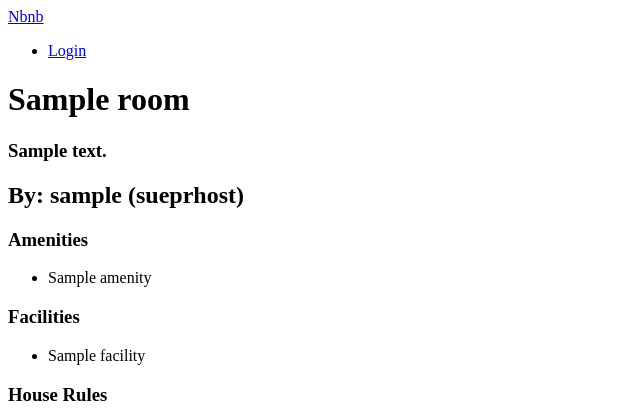
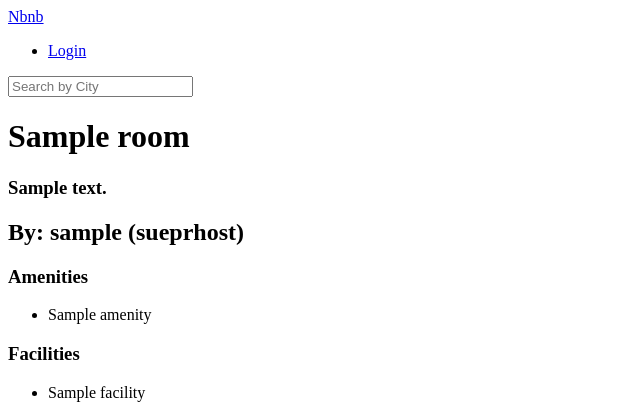
Before and after one commit to agnespark/airbnb-clone, a Django app: page /rooms/1 in a window 1280 px wide. Shown: the top 420 px of the page, without its empty margins (0-640 px from the left). Run offline with Django 3.2, Linux system fonts and the light colour scheme; tables that the repository leaves empty hold one stand-in row (values such as "Sample post"); parts of the project's set-up code (start-up, migrations or seed data) failed here and were passed over.

Commit message:
#13.0 Template, Form, Url, Setup

```diff
--- a/rooms/urls.py
+++ b/rooms/urls.py
@@ -3,4 +3,7 @@ from . import views
 
 app_name = "rooms"
 
-urlpatterns = [path("<int:pk>", views.RoomDetail.as_view(), name="detail")]
+urlpatterns = [
+    path("<int:pk>", views.RoomDetail.as_view(), name="detail"),
+    path("search/", views.search, name="search"),
+]
--- a/rooms/views.py
+++ b/rooms/views.py
@@ -1,6 +1,7 @@
 from math import ceil
 
-# from django.shortcuts import render, redirect
+from django.shortcuts import render, redirect
+
 # from django.core.paginator import Paginator, EmptyPage
 # from django.utils import timezone
 from django.views.generic import ListView, DetailView
@@ -34,6 +35,12 @@ class RoomDetail(DetailView):
     """RoomDetail Definition"""
 
     model = models.Room
+
+
+def search(request):
+    city = request.GET.get("city")
+    city = str.capitalize(city)
+    return render(request, "rooms/search.html", {"city": city})
 
 
 # 4. function based view - room detail
--- a/templates/404.html
+++ b/templates/404.html
@@ -1,4 +1,8 @@
 {% extends "base.html" %}
+
+{% block page_title %}
+    Not found
+{% endblock page_title %}
 
 {% block content %}
 
--- a/templates/base.html
+++ b/templates/base.html
@@ -5,7 +5,7 @@
     <meta charset="UTF-8">
     <meta http-equiv="X-UA-Compatible" content="IE=edge">
     <meta name="viewport" content="width=device-width, initial-scale=1.0">
-    <title>{% block page_name %}{% endblock page_name %}
+    <title>{% block page_title %}{% endblock page_title %}
     </title>
 </head>
 
--- a/templates/partials/header.html
+++ b/templates/partials/header.html
@@ -3,4 +3,7 @@
         <ul>
             <li><a href="#">Login</a></li>
         </ul>
+        <form method="get" action="{% url 'rooms:search' %}">
+            <input name="city" placeholder="Search by City" />
+        </form>
     </header>
--- a/templates/rooms/room_detail.html
+++ b/templates/rooms/room_detail.html
@@ -1,8 +1,8 @@
 {% extends "base.html" %}
 
-{% block page_name %}
-    Home
-{% endblock page_name %}
+{% block page_title %}
+    {{room.name}}
+{% endblock page_title %}
 
 {% block content %}
 <div>
--- a/templates/rooms/room_list.html
+++ b/templates/rooms/room_list.html
@@ -1,8 +1,8 @@
 {% extends "base.html" %}
 
-{% block page_name %}
+{% block page_title %}
     Home
-{% endblock page_name %}
+{% endblock page_title %}
 
 
 
```
Also changed, not shown: templates/rooms/search.html (added, +13 -0 lines).
